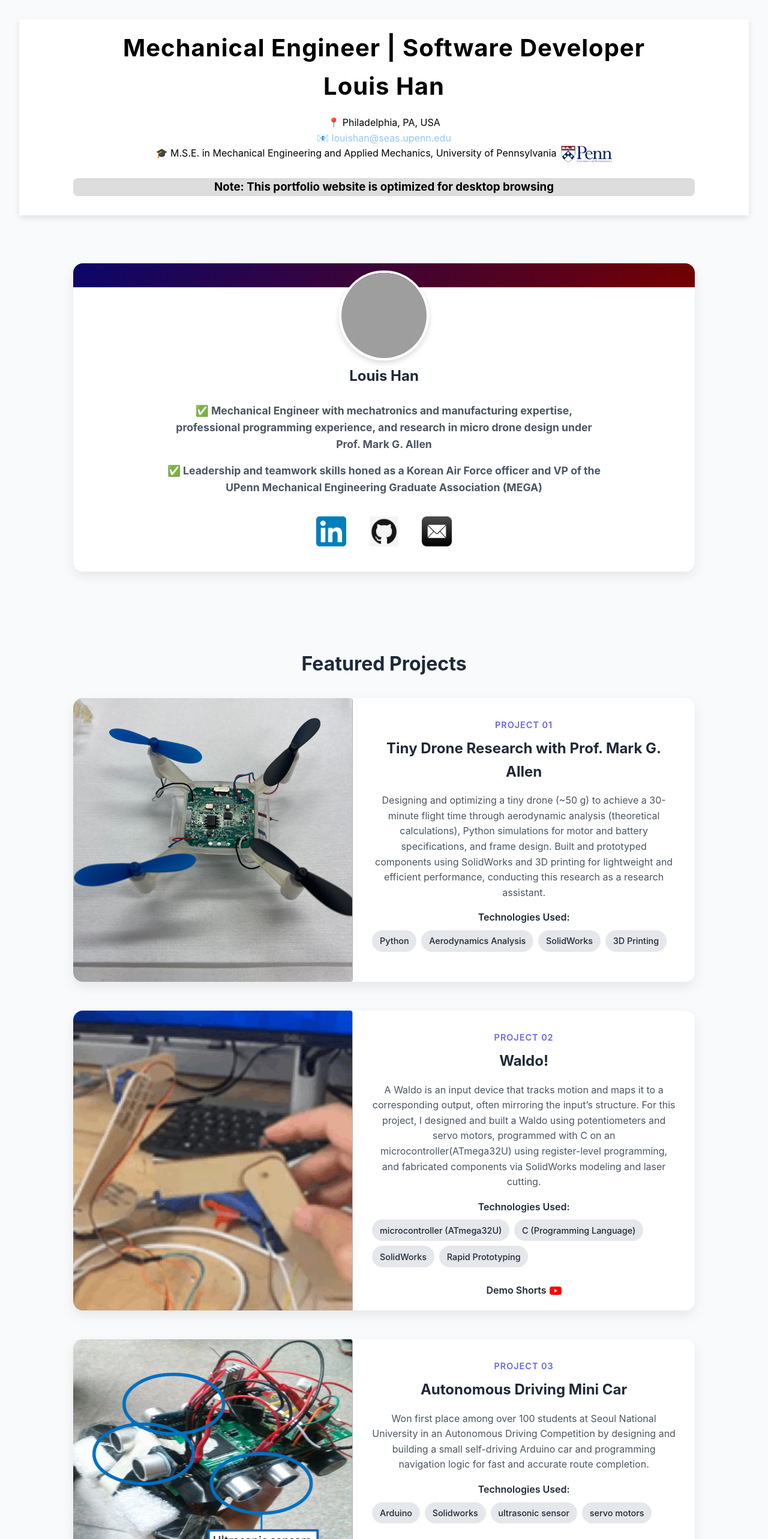
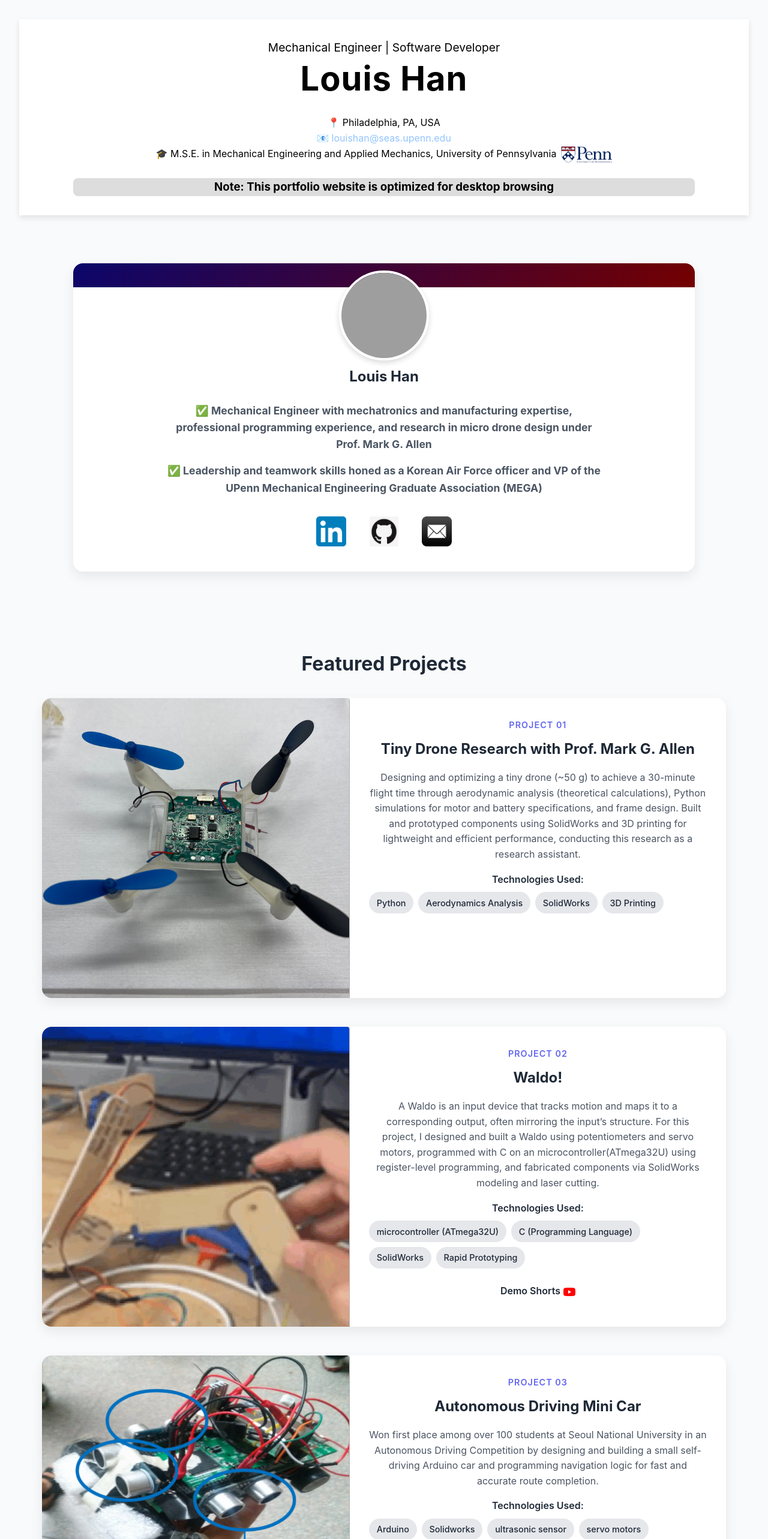
Before and after one commit to euyseok-han/portfolio, a React (Vite) app: page / in a window 1280 px wide. Shown: the top 2566 px of the page at 60% size. Built offline with nearby package versions, Linux system fonts and the light colour scheme; grey boxes are pictures that could not be loaded.

Commit message:
leadership

```diff
--- a/src/App.jsx
+++ b/src/App.jsx
@@ -8,6 +8,8 @@ import patsol from './assets/patsol.png';
 import link from './assets/link.png';
 import drone from './assets/drone.jpg';
 import waldo from './assets/waldo.gif';
+import mega from './assets/mega.png';
+import mil from './assets/mil.JPG';
 import React from 'react';
 import './App.css';
 
@@ -64,12 +66,33 @@ export default function App() {
     }
   ];
 
+  const leaderships = [
+    {
+      id: 1,
+      title: "UPenn Mechanical Engineering Graduate Association (MEGA) Vice President",
+      image: mega,
+      description: "As the Vice President of MEGA, organizing events and workshops for over 300 mechanical engineering graduate students, fostering a strong sense of community and professional development within the department.",
+      description2: "",
+      link: "",
+    },
+    {
+      id: 2,
+      title: "The Korean Air Force Operations Officer, Captain",
+      image: mil,
+      description: "As an Operations Officer in the Korean Air Force, led a team of 50 personnel in managing daily airstrip maintenance, ensuring safety and efficiency while coordinating with multiple departments to support mission objectives. ",
+      description2: "(The picture was taken with my commander on the day I was discharged)",
+    }
+
+  ];
+
   return (
     <div className="app">
       {/* Header */}
       <header className="header">
         <div className="container">
-          <h3 className ="header-subtitle">Mechanical Engineer | Software Developer</h3>
+          <div className="header-contents">
+            <p className="header-item-bigger">Mechanical Engineer | Software Developer</p>
+          </div>
           <h1 className="header-title">Louis Han</h1>
           <div className="header-contents">
             <p className="header-item">📍 Philadelphia, PA, USA</p>
@@ -104,9 +127,7 @@ export default function App() {
 
               {/* Social Links */}
               <div className="social-links">
-                {/* <a href="https://github.com/yourusername" className="btn btn-github" target="_blank" rel="noopener noreferrer">
-                  GitHub
-                </a> */}
+
                 <a href="https://www.linkedin.com/in/uiseok-han-79a546229/" className="btn btn-linkedin" target="_blank" rel="noopener noreferrer">
                   <img src={linkedinLogo} alt="LinkedIn" className="social-icon"></img>
                 </a>
@@ -191,6 +212,45 @@ export default function App() {
         </div>
       </section>
 
+      {/*Leadership Experience Section*/}
+      <section className="projects-section">
+        <div className="container">
+          <h3 className="section-title">Leadership Experiences</h3>
+
+          <div className="projects-list">
+            {leaderships.map((project, index) => (
+              <div key={project.id} className="project-card">
+                {/* Project Image - Left Side */}
+                <div className="project-image-container">
+                  <img
+                    src={project.image}
+                    alt={project.title}
+                    className="project-image"
+                  />
+                </div>
+
+                {/* Project Details - Right Side */}
+                <div className="project-details">
+                  <span className="project-number">
+                    Leadership Experience {String(index + 1).padStart(2, '0')}
+                  </span>
+
+                  <h4 className="project-title">{project.title}</h4>
+
+                  <p className="project-description">{project.description}</p>
+                  {project.description2 && <div><br></br> <p className="project-description">{project.description2}</p></div>}
+
+                  {/* Links */}
+
+                </div>
+
+              </div>
+            ))}
+          </div>
+        </div>
+      </section>
+
+
       {/* Footer */}
       <footer className="footer">
         <div className="container">
--- a/src/index.css
+++ b/src/index.css
@@ -34,7 +34,7 @@ a {
 
 .header-title {
   color: black;
-  font-size: 2.5rem;
+  font-size: 3.5rem;
   font-weight: 700;
   letter-spacing: 1px;
   margin-top: -1rem;
@@ -61,7 +61,10 @@ a {
   padding: 0rem 0rem;
   border-radius: 0.5rem;
 }
-
+.header-item-bigger{
+  font-size: 1.2rem;
+  margin-bottom: 0.5rem;
+}
 .header-item a {
   color: #93c5fd;
   text-decoration: none;
@@ -214,6 +217,7 @@ a {
   display: flex;
   flex-direction: column;
   gap: 3rem;
+   align-items: center;
 }
 
 .project-card {
@@ -222,10 +226,11 @@ a {
   background: white;
   border-radius: 1rem;
   box-shadow: 0 8px 20px rgba(0, 0, 0, 0.08);
-  overflow: ;
   transition: transform 0.3s ease;
   max-height: 500px;       /* Limit height */
   overflow-y: auto;
+  width: 110%;
+
 }
 
 .project-card:hover {
```
Also changed, not shown: src/assets/mega.png (added), src/assets/mil.JPG (added).
